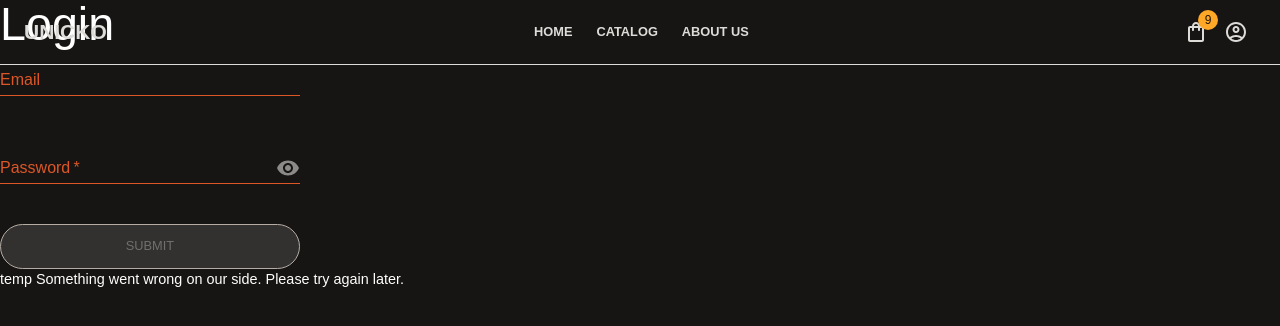
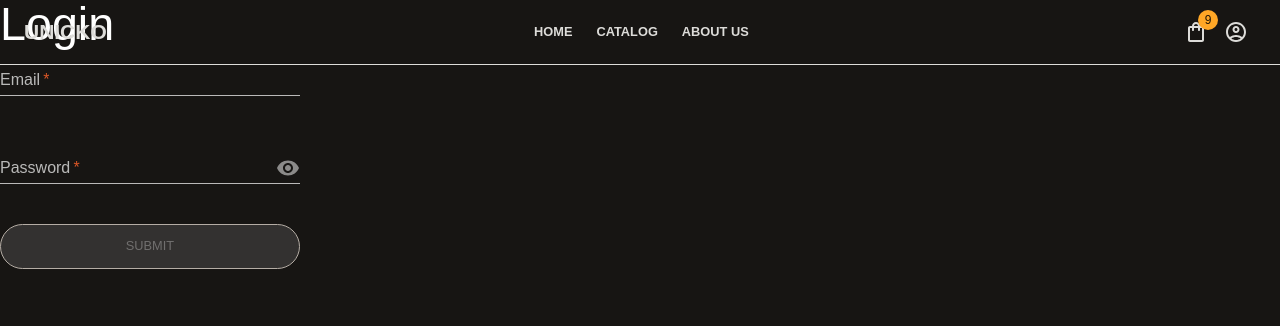
Before and after one commit to IlinJoy/e-commerce-application, a React (Vite) app: page / in a window 1280 px wide. Shown: the top 326 px of the page. Built offline with nearby package versions, Linux system fonts and the light colour scheme.

Commit message:
refactor: form input

```diff
--- /dev/null
+++ b/src/components/input/input.tsx
@@ -0,0 +1,55 @@
+import { FormControl, FormHelperText, Input, InputAdornment, InputLabel } from '@mui/material';
+import type { ReactNode } from 'react';
+import { useState } from 'react';
+import type { FieldValues, Path, UseFormRegister } from 'react-hook-form';
+import { PasswordButton } from './ui/password-button';
+
+type FormInputProps<T extends FieldValues> = {
+  type: 'text' | 'password' | 'email' | 'date';
+  register: UseFormRegister<T>;
+  name: Path<T>;
+  value?: string;
+  label?: string;
+  error?: string;
+  isRequired?: boolean;
+  isDisabled?: boolean;
+  endAdornment?: ReactNode;
+};
+
+export function FormInput<T extends FieldValues>({
+  type = 'text',
+  isRequired = true,
+  register,
+  name,
+  value,
+  label,
+  error,
+  isDisabled,
+  endAdornment,
+}: FormInputProps<T>) {
+  const [showPassword, setShowPassword] = useState(false);
+
+  return (
+    <FormControl>
+      {label && (
+        <InputLabel required={isRequired} error={!!error} htmlFor={name}>
+          {label}
+        </InputLabel>
+      )}
+      <Input
+        value={value}
+        {...register(name, { required: isRequired && 'Required', minLength: { value: 2, message: 'placeholder' } })}
+        type={showPassword ? 'text' : type}
+        disabled={isDisabled}
+        error={!!error}
+        endAdornment={
+          <InputAdornment position="end">
+            {type === 'password' && <PasswordButton showPassword={showPassword} setShowPassword={setShowPassword} />}
+            {endAdornment}
+          </InputAdornment>
+        }
+      />
+      {error && <FormHelperText error>{error}</FormHelperText>}
+    </FormControl>
+  );
+}
--- a/src/components/input/password-input.tsx
+++ /dev/null
@@ -1,45 +0,0 @@
-import { Visibility, VisibilityOff } from '@mui/icons-material';
-import { FormControl, FormHelperText, IconButton, Input, InputAdornment, InputLabel } from '@mui/material';
-import { useState } from 'react';
-import type { FieldValues, Path, UseFormRegister } from 'react-hook-form';
-
-type PasswordInputProps<T extends FieldValues> = {
-  disabled?: boolean;
-  register: UseFormRegister<T>;
-  name: Path<T>;
-  error?: string;
-  generalError?: string;
-};
-
-export function PasswordInput<T extends FieldValues>({
-  disabled: isDisabled,
-  error,
-  name,
-  register,
-  generalError,
-}: PasswordInputProps<T>) {
-  const [showPassword, setShowPassword] = useState(false);
-  const handleClickShowPassword = () => setShowPassword((show) => !show);
-
-  return (
-    <FormControl>
-      <InputLabel required error={!!error || !!generalError} htmlFor="password">
-        Password
-      </InputLabel>
-      <Input
-        {...register(name, { required: 'Required', minLength: { value: 5, message: 'placeholder' } })}
-        type={showPassword ? 'text' : 'password'}
-        disabled={isDisabled}
-        error={!!error || !!generalError}
-        endAdornment={
-          <InputAdornment position="end">
-            <IconButton onClick={handleClickShowPassword}>
-              {showPassword ? <VisibilityOff /> : <Visibility />}
-            </IconButton>
-          </InputAdornment>
-        }
-      />
-      {error && <FormHelperText error>{error}</FormHelperText>}
-    </FormControl>
-  );
-}
--- /dev/null
+++ b/src/components/input/ui/password-button.tsx
@@ -0,0 +1,14 @@
+import { Visibility, VisibilityOff } from '@mui/icons-material';
+import { IconButton } from '@mui/material';
+import type { Dispatch, SetStateAction } from 'react';
+
+type PasswordButtonProps = {
+  setShowPassword: Dispatch<SetStateAction<boolean>>;
+  showPassword: boolean;
+};
+
+export function PasswordButton({ setShowPassword, showPassword }: PasswordButtonProps) {
+  const handleClickShowPassword = () => setShowPassword((show) => !show);
+
+  return <IconButton onClick={handleClickShowPassword}>{showPassword ? <VisibilityOff /> : <Visibility />}</IconButton>;
+}
--- a/src/components/login-form/login-form.tsx
+++ b/src/components/login-form/login-form.tsx
@@ -1,16 +1,14 @@
 /* eslint-disable @typescript-eslint/no-misused-promises */
-import { Button, TextField } from '@mui/material';
-import type { BaseSyntheticEvent, Dispatch, SetStateAction } from 'react';
+import { Button } from '@mui/material';
+import type { BaseSyntheticEvent } from 'react';
 import type { FieldErrors, UseFormRegister } from 'react-hook-form';
-import { PasswordInput } from '../input/password-input';
+import { FormInput } from '../input/input';
 import styles from './login-form.module.scss';
 
 type LoginFormProps = {
   onSubmit: (e?: BaseSyntheticEvent<object>) => Promise<void>;
   register: UseFormRegister<LoginFormInputs>;
   errors: FieldErrors<LoginFormInputs>;
-  generalError: string;
-  setGeneralError: Dispatch<SetStateAction<string>>;
   isSubmitting: boolean;
   isValidForm: boolean;
 };
@@ -20,36 +18,24 @@ export type LoginFormInputs = {
   password: string;
 };
 
-export function LoginForm({
-  onSubmit,
-  register,
-  errors,
-  setGeneralError,
-  generalError,
-  isSubmitting,
-  isValidForm,
-}: LoginFormProps) {
-  const handleUserTouch = () => {
-    if (generalError) {
-      setGeneralError('');
-    }
-  };
-
+export function LoginForm({ onSubmit, register, errors, isSubmitting, isValidForm }: LoginFormProps) {
   return (
-    <form onSubmit={onSubmit} onChange={handleUserTouch} className={styles.form}>
-      <TextField
+    <form onSubmit={onSubmit} className={styles.form}>
+      <FormInput
+        type={'email'}
         label="Email"
-        {...register('email', { required: 'Required' })}
-        disabled={isSubmitting}
-        error={!!errors.email || !!generalError}
-        helperText={errors.email?.message}
+        isDisabled={isSubmitting}
+        register={register}
+        name="email"
+        error={errors.email?.message}
       />
-      <PasswordInput
-        disabled={isSubmitting}
+      <FormInput
+        type={'password'}
+        label="Password"
+        isDisabled={isSubmitting}
         register={register}
         name="password"
         error={errors.password?.message}
-        generalError={generalError}
       />
       <Button type="submit" disabled={!isValidForm} loading={isSubmitting}>
         Submit
--- a/src/pages/login-page/login-page.tsx
+++ b/src/pages/login-page/login-page.tsx
@@ -1,14 +1,10 @@
 import { Stack, Typography } from '@mui/material';
-import { useState } from 'react';
 import { useForm } from 'react-hook-form';
 import { LoginForm } from '@/components/login-form/login-form';
 import type { LoginFormInputs } from '@/components/login-form/login-form';
-import clsx from 'clsx';
 import styles from './login-page.module.scss';
 
 export function LoginPage() {
-  const [generalError, setGeneralError] = useState('temp Something went wrong on our side. Please try again later.');
-
   const {
     register,
     handleSubmit,
@@ -35,20 +31,17 @@ export function LoginPage() {
 
   return (
     <div className={styles.loginBg}>
-      <Stack className={clsx(styles.formWrapper, { [styles.generalError]: generalError })}>
+      <Stack className={styles.formWrapper}>
         <Typography variant="h2">Login</Typography>
         <LoginForm
           onSubmit={onSubmit}
           register={register}
           errors={errors}
-          generalError={generalError}
-          setGeneralError={setGeneralError}
           isSubmitting={isSubmitting}
           isValidForm={isValid}
         />
       </Stack>
-      {/* TODO replace with a custom component */}
-      {generalError && <Typography className={styles.generalErrorMessage}>{generalError}</Typography>}
+      {/* TODO make a component to display general errors*/}
     </div>
   );
 }
```
